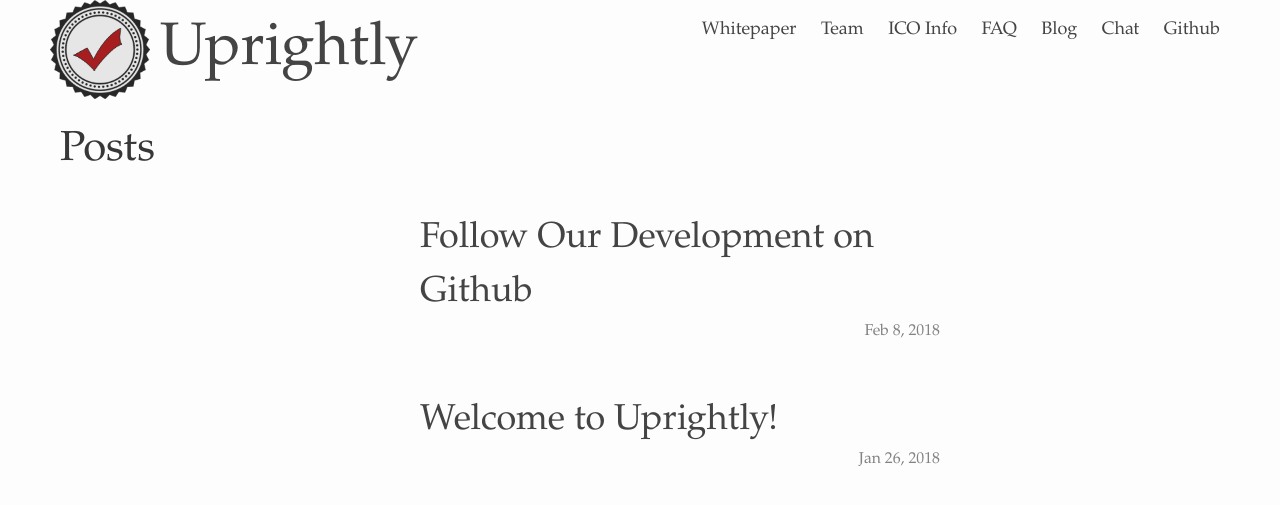
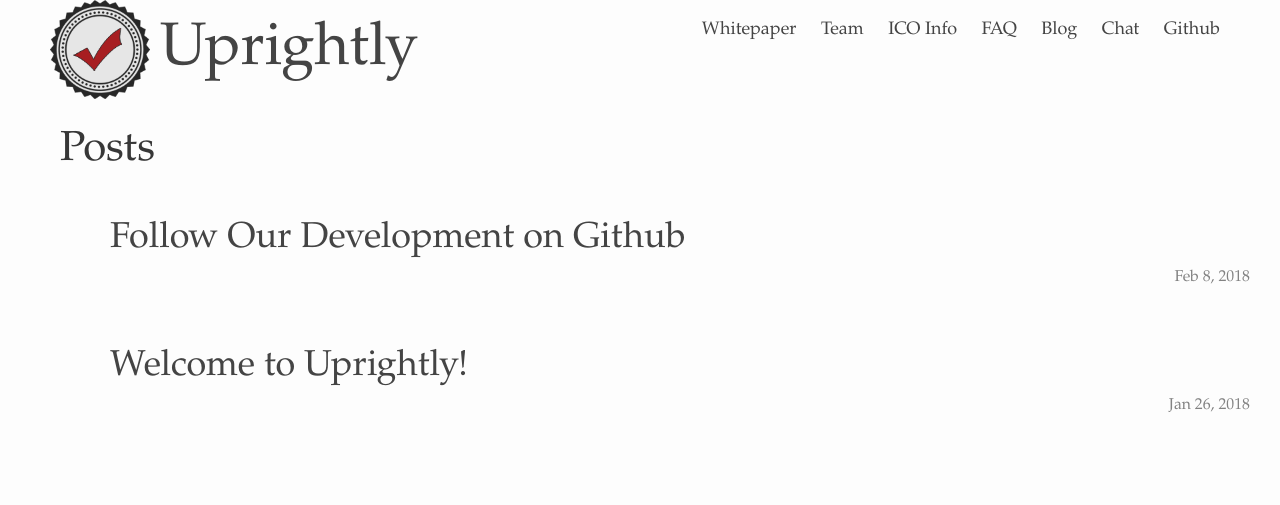
Before and after one commit to uprightly/website, a Jekyll site: the page built from posts.md, in a window 1280 px wide. Shown: the top 505 px of the page. Built offline with Jekyll 4.4.1, drawn with Linux system fonts in a browser that asks for light colours.

Commit message:
update styling

```diff
--- a/_sass/_layout.scss
+++ b/_sass/_layout.scss
@@ -30,6 +30,7 @@
     float: right;
     line-height: 30px;
     margin-top:10px;
+    margin-bottom:10px;
 
 
     .page-link {
@@ -56,7 +57,6 @@
 .post-list {
     margin-left: 0;
     list-style: none;
-    max-width:540px;
 
     > li {
         margin-bottom: $spacing-unit;
```
